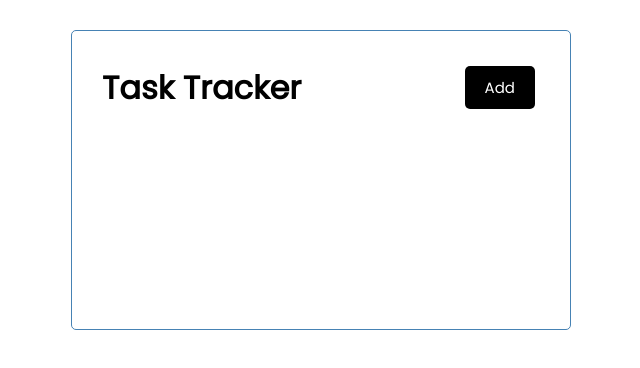
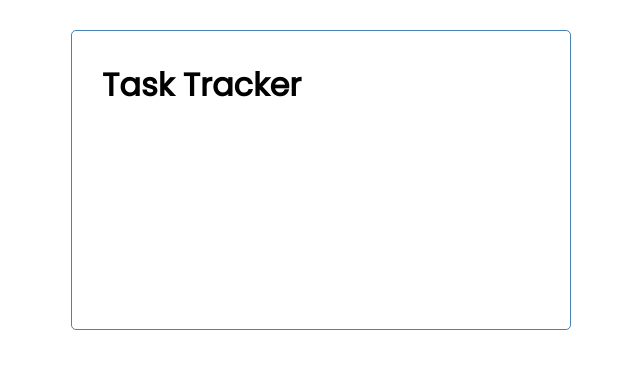
Before and after one commit to xtian-2000/react-task-tracker, a React (Create React App) app: page / in a window 1280 px wide. Shown: the top 368 px of the page, without its empty margins (319-959 px from the left). Built offline with nearby package versions, Linux system fonts and the light colour scheme.

Commit message:
- relocate button in Header.js to Button.js - return button directly in Button.js

```diff
--- a/src/components/Header.js
+++ b/src/components/Header.js
@@ -1,8 +1,9 @@
+
 const Header = () => {
   return (
     <header className="header">
         <h1>Task Tracker</h1>
-        <button className="btn">Add</button>
+
     </header>
   )
 }
```
